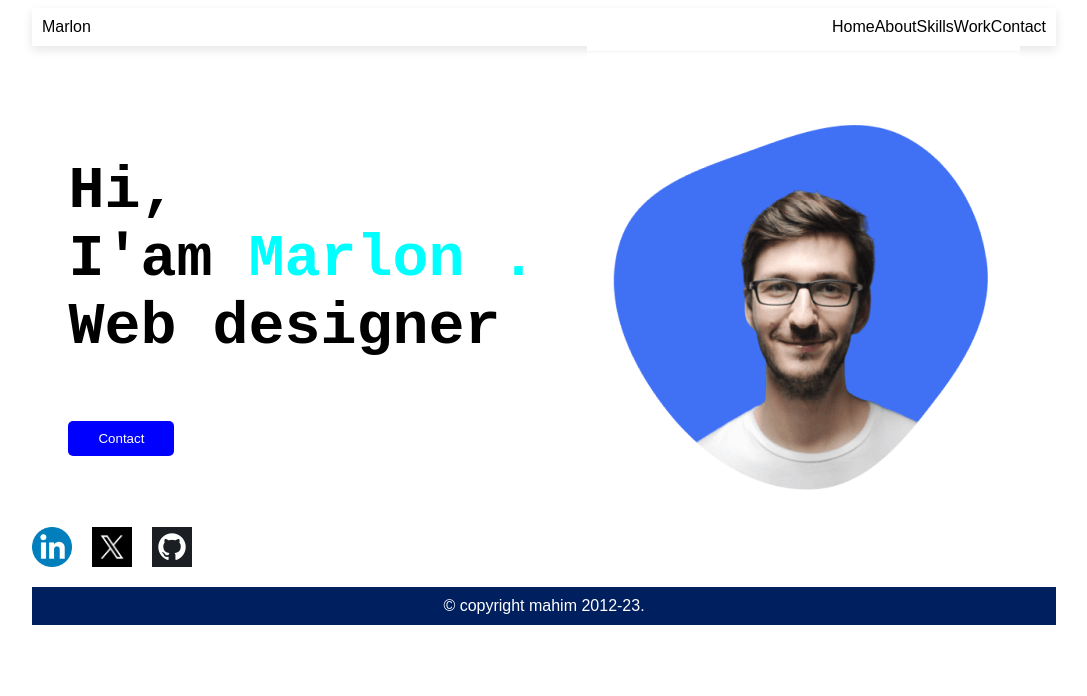
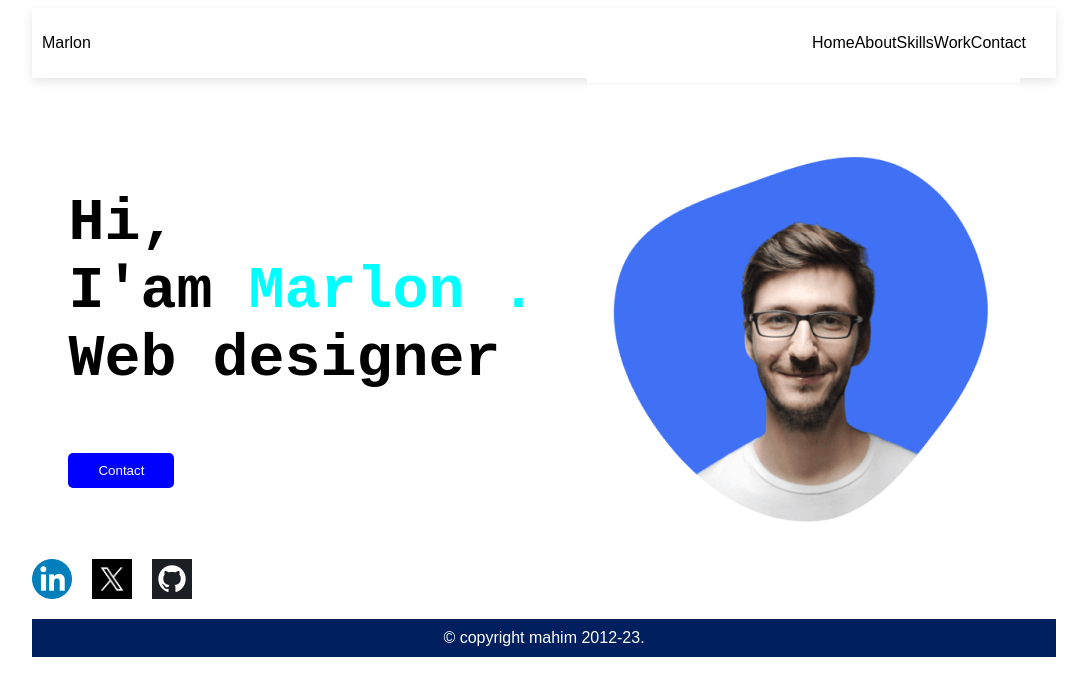
Before and after one commit to sakawatm/basicportfolio, a plain HTML site: page index.html in a window 1280 px wide. Shown: the whole page, without its empty margins (96-1183 px from the left). Drawn offline with Linux system fonts and the light colour scheme.

Commit message:
Update style.css

```diff
--- a/style.css
+++ b/style.css
@@ -13,10 +13,11 @@ body {
 
 .menubar {
     display: flex;
-    justify-content: space-evenly;
+    justify-content: space-between;
     list-style-type: none;
     padding: 0;
-    margin: 0;
+    margin-right: 20px;
+    cursor: pointer;
 }
 
 .container {
```
